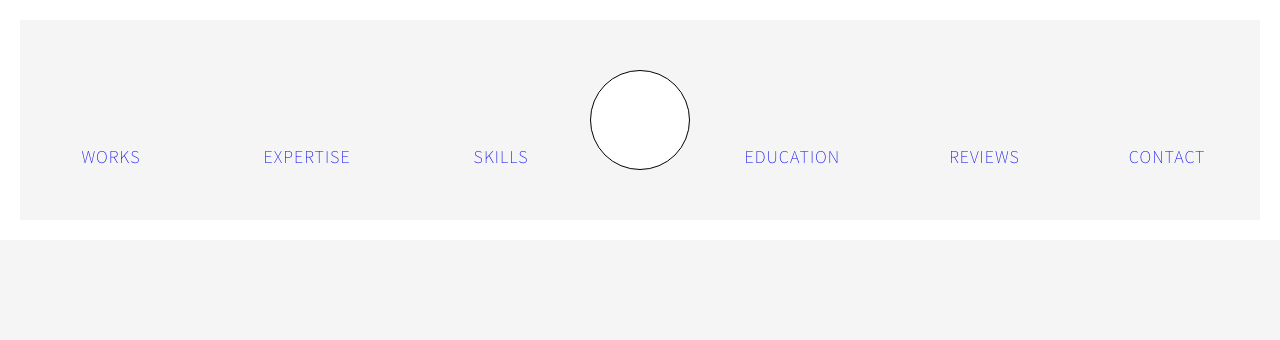
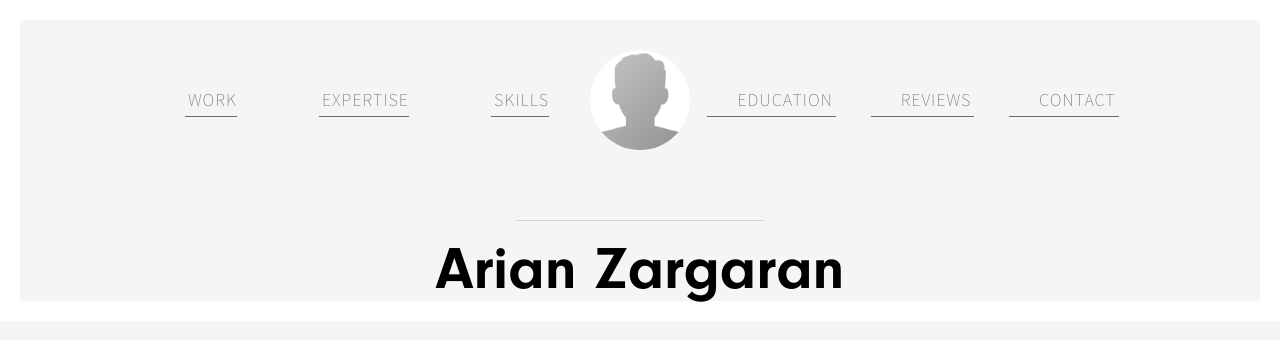
Before and after one commit to ArianZargaran/css4_features, a plain HTML site: page index.html in a window 1280 px wide. Drawn offline with Linux system fonts and the light colour scheme.

Commit message:
Navbar completed. Starting with the gallery

```diff
--- /dev/null
+++ b/css/components/_az_navbar.scss
@@ -0,0 +1,24 @@
+.az_navbar {
+  display: grid;
+  width: 80%;
+  margin: 0 auto;
+  padding: 5px 0;
+  justify-content: center;
+  grid-template-columns: 1fr;
+  grid-template-rows: 100px 50px 50px;
+  align-items: center;
+  grid-template-areas:
+  "navbar_logo"
+  "navbar_left-wing"
+  "navbar_right-wing"
+  ;
+  @include MQ(M){
+    grid-template-columns: 1fr 100px 1fr;
+    grid-template-rows: 50px 50px 50px;
+    grid-template-areas:
+    ". . ."
+    "navbar_left-wing navbar_logo navbar_right-wing"
+    ". . ."
+    ;
+  }
+}
--- /dev/null
+++ b/css/components/_az_navbar_avatar.scss
@@ -0,0 +1,13 @@
+.az_navbar_avatar {
+  grid-area: navbar_logo;
+  display: flex;
+  justify-content: center;
+  height: 100px;
+  width: 100px;
+  margin: 0 auto;
+  text-indent: -9999px;
+  border-radius: 100%;
+  border-color: 1px solid black;
+  background: url('../images/avatar.png') no-repeat;
+  background-size: contain;
+}
--- /dev/null
+++ b/css/components/_az_navbar_containers.scss
@@ -0,0 +1,17 @@
+.az_navbar_container-left {
+  grid-area: navbar_left-wing;
+  display: flex;
+  justify-content: center;
+  @include MQ(M) {
+    justify-content: space-around;
+  }
+}
+
+.az_navbar_container-right {
+  grid-area: navbar_right-wing;
+  display: flex;
+  justify-content: center;
+  @include MQ(M) {
+    justify-content: space-around;
+  }
+}
--- /dev/null
+++ b/css/components/_az_navbar_item.scss
@@ -0,0 +1,43 @@
+.az_navbar_item {
+  font-size: 18px;
+  font-weight: 300;
+  line-height: 26px;
+  letter-spacing: 1px;
+  padding: 0 1px;
+  a {
+    padding: 12px;
+    color: #6b6b6b;
+    &:hover {
+      color: #16a6b6;
+      }
+  }
+  @include MQ(M){
+    margin: 0 5px;
+    padding: 10px 0;
+    a {
+      display: block;
+      padding: 3px;
+      border-bottom: .5px solid #6c6c6c;
+      &:hover {
+        color: #16a6b6;
+        border-bottom: .5px solid #16a6b6;
+      }
+    }
+  }
+}
+
+.az_navbar_item-left {
+  @include MQ(M) {
+  a {
+  padding-right: 30%;
+    }
+  }
+}
+
+.az_navbar_item-right {
+  @include MQ(M) {
+  a {
+  padding-left: 30px;
+    }
+  }
+}
--- a/css/main.scss
+++ b/css/main.scss
@@ -10,78 +10,22 @@
 @import 'components/az_body.scss';
 
 //navbar
-.az_main-navbar {
-  display: grid;
-  justify-content: center;
-  grid-template-columns: 1fr;
-  grid-template-rows: 100px 50px 50px;
-  align-items: end;
-  grid-template-areas:
-  "navbar_logo"
-  "navbar_left-wing"
-  "navbar_right-wing"
-  ;
-  @include MQ(M){
-    grid-template-columns: 1fr 100px 1fr;
-    grid-template-rows: 100px 50px 50px;
-    grid-template-areas:
-    ". . ."
-    "navbar_left-wing navbar_logo navbar_right-wing"
-    ". . ."
-    ;
-  }
+@import 'components/az_navbar.scss';
+@import 'components/az_navbar_containers.scss';
+@import 'components/az_navbar_avatar.scss';
+@import 'components/az_navbar_item.scss';
+
+.short-divider {
+  height: 1px;
+  width: 20%;
+  margin: 40px auto 10px;
+  border-bottom: .2px solid lightgray;
 }
 
-.az_main-navbar_container-left {
-  grid-area: navbar_left-wing;
-  display: flex;
-  justify-content: center;
-  @include MQ(M) {
-    justify-content: space-around;
-  }
+.heading {
+  font-family: var(--typoHeading);
+  font-weight: 900;
+  font-size: 60px;
+  line-height: 70px;
+  text-align: center;
 }
-
-.az_main-navbar_container-right {
-  grid-area: navbar_right-wing;
-  display: flex;
-  justify-content: center;
-  @include MQ(M) {
-    justify-content: space-around;
-  }
-}
-
-.az_main-navbar_avatar {
-  grid-area: navbar_logo;
-  display: flex;
-  justify-content: center;
-  border: .5px solid #000;
-  height: 100px;
-  width: 100px;
-  margin: 0 auto;
-  text-indent: -9999px;
-  border-radius: 100%;
-  background: #fff;
-}
-
-.az_main-navbar_item {
-  font-size: 18px;
-  font-weight: 300;
-  color: #6b6b6b;
-  line-height: 26px;
-  letter-spacing: 1px;
-  @include MQ(M){
-    a {
-      &:hover {
-        color: #16a6b6;
-      }
-    }
-  }
-}
-
-.az_main-navbar_item-left {
-
-}
-
-.az_main-navbar_item-right {
-
-}
--- a/index.html
+++ b/index.html
@@ -17,19 +17,22 @@
 
 </head>
 <body>
-  <nav class="az_main-navbar">
-    <div class="az_main-navbar_container-left">
-      <span href="#" class="az_main-navbar_item az_main-navbar_item-left az_main-navbar_works"><a href="#">WORKS</a></span>
-      <span href="#" class="az_main-navbar_item az_main-navbar_item-left az_main-navbar_expertise"><a href="#">EXPERTISE</a></span>
-      <span href="#" class="az_main-navbar_item az_main-navbar_item-left az_main-navbar_skills"><a href="#">SKILLS</a></span>
+  <nav class="az_navbar">
+    <div class="az_navbar_container-left">
+      <span href="#" class="az_navbar_item az_navbar_item-left az_navbar_works"><a href="#">WORK</a></span>
+      <span href="#" class="az_navbar_item az_navbar_item-left az_navbar_expertise"><a href="#">EXPERTISE</a></span>
+      <span href="#" class="az_navbar_item az_navbar_item-left az_navbar_skills"><a href="#">SKILLS</a></span>
     </div>
-    <h1 class="az_main-navbar_avatar"><a href="#">Arian</a></h1>
-    <div class="az_main-navbar_container-right">
-      <span href="#" class="az_main-navbar_item az_main-navbar_item-right az_main-navbar_education"><a href="#">EDUCATION</a></span>
-      <span href="#" class="az_main-navbar_item az_main-navbar_item-right az_main-navbar_reviews"><a href="#">REVIEWS</a></span>
-      <span href="#" class="az_main-navbar_item az_main-navbar_item-right az_main-navbar_contact"><a href="#">CONTACT</a></span>
+    <h1 class="az_navbar_avatar"><a href="#">Arian</a></h1>
+    <div class="az_navbar_container-right">
+      <span href="#" class="az_navbar_item az_navbar_item-right az_navbar_education"><a href="#">EDUCATION</a></span>
+      <span href="#" class="az_navbar_item az_navbar_item-right az_navbar_reviews"><a href="#">REVIEWS</a></span>
+      <span href="#" class="az_navbar_item az_navbar_item-right az_navbar_contact"><a href="#">CONTACT</a></span>
     </div>
   </nav>
 
+  <div class="short-divider"></div>
+  <h1 class="heading">Arian Zargaran</h1>
+
 </body>
 </html>
```
Also changed, not shown: css/main.css, images/avatar.png (added), 1 other file.
